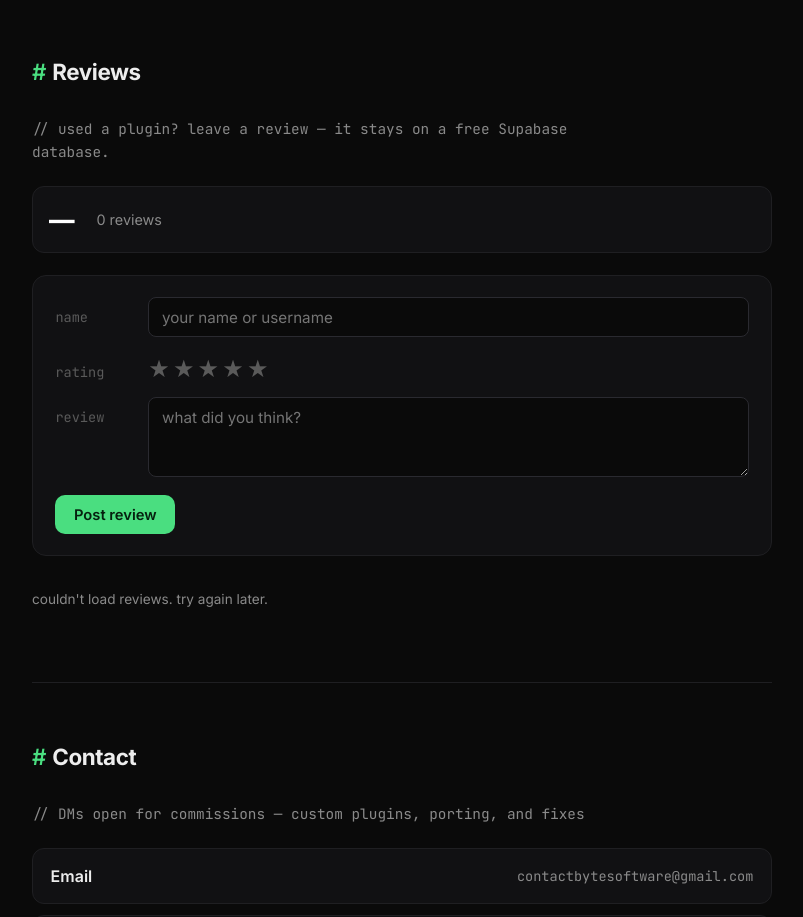
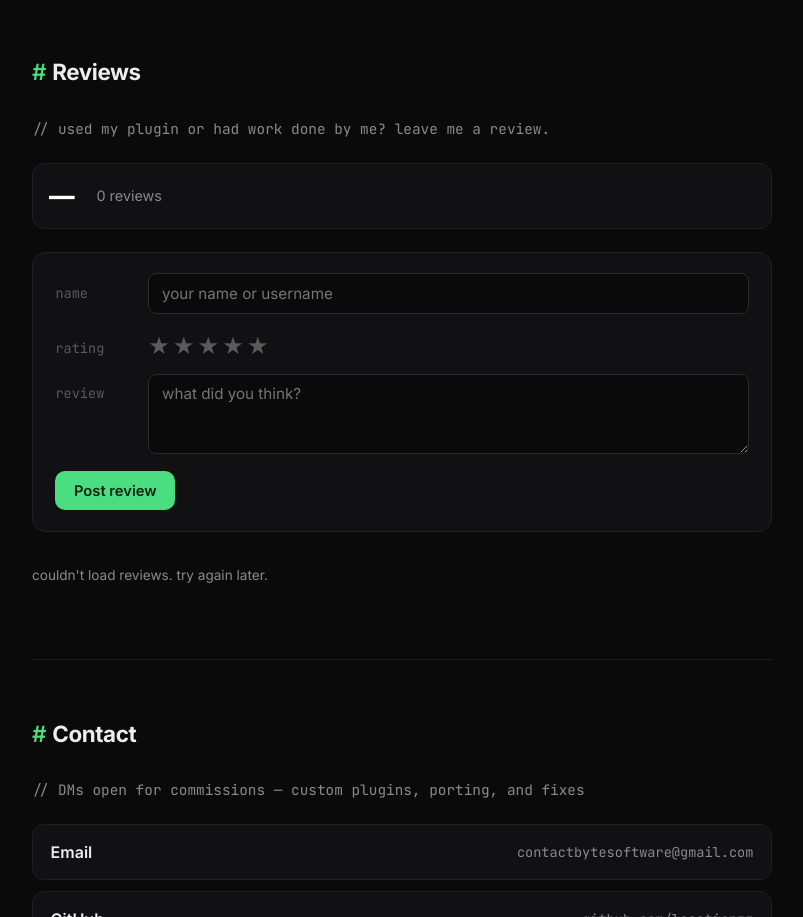
Before and after one commit to locationzz/envidzz, a plain HTML site: page index.html in a window 1280 px wide. Shown: the part 3363-4280 px from the top of the page, without its empty margins (238-1041 px from the left). Drawn offline with Linux system fonts and the light colour scheme; no server answers.

Commit message:
Reword reviews intro line, drop the Supabase mention
Co-Authored-By: Claude <noreply@anthropic.com>

```diff
--- a/index.html
+++ b/index.html
@@ -192,7 +192,7 @@
       <!-- Reviews -->
       <section id="reviews" class="section reveal">
         <h2 class="section-title"><span class="hash">#</span> Reviews</h2>
-        <p class="comment">// used a plugin? leave a review — it stays on a free Supabase database.</p>
+        <p class="comment">// used my plugin or had work done by me? leave me a review.</p>
 
         <div class="review-summary" id="reviewSummary" hidden>
           <span class="rs-score" id="rsAvg">—</span>
```
